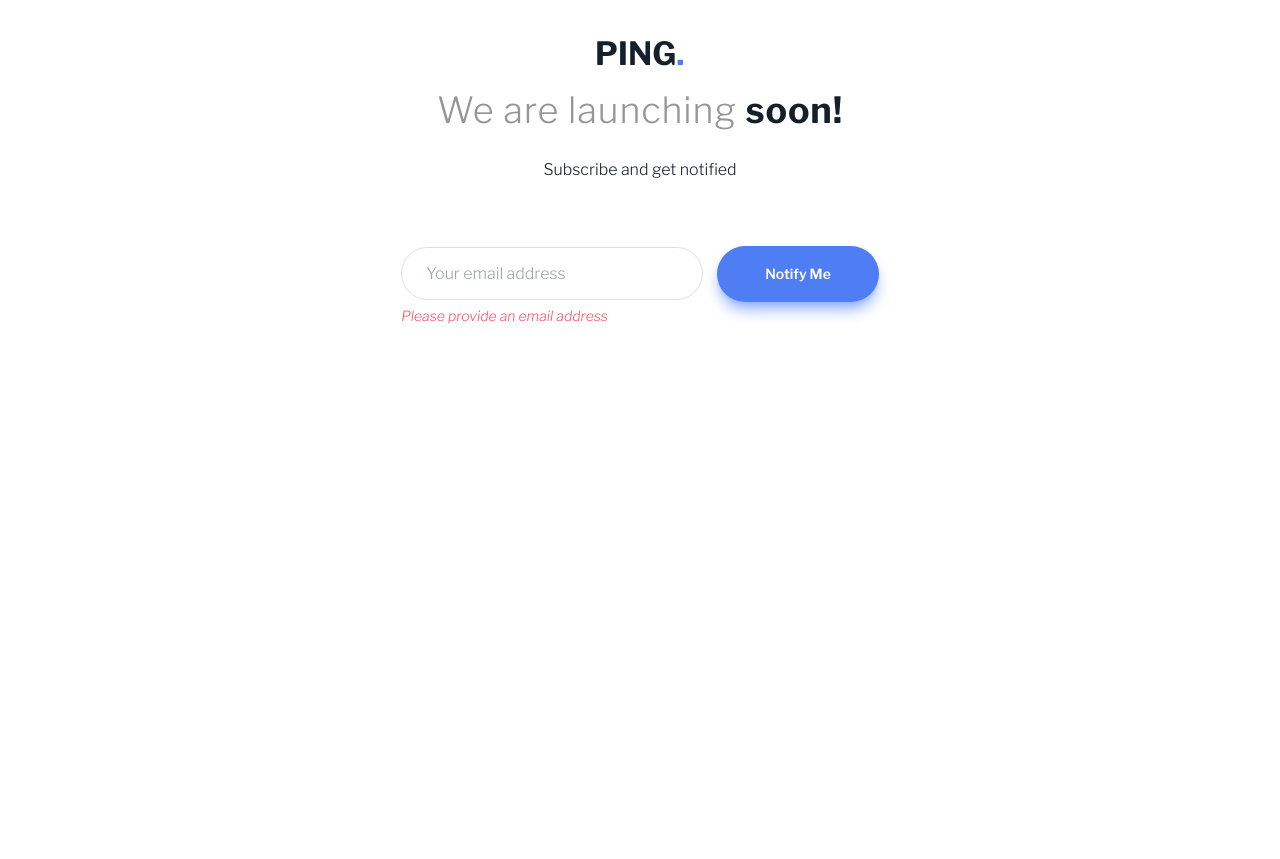
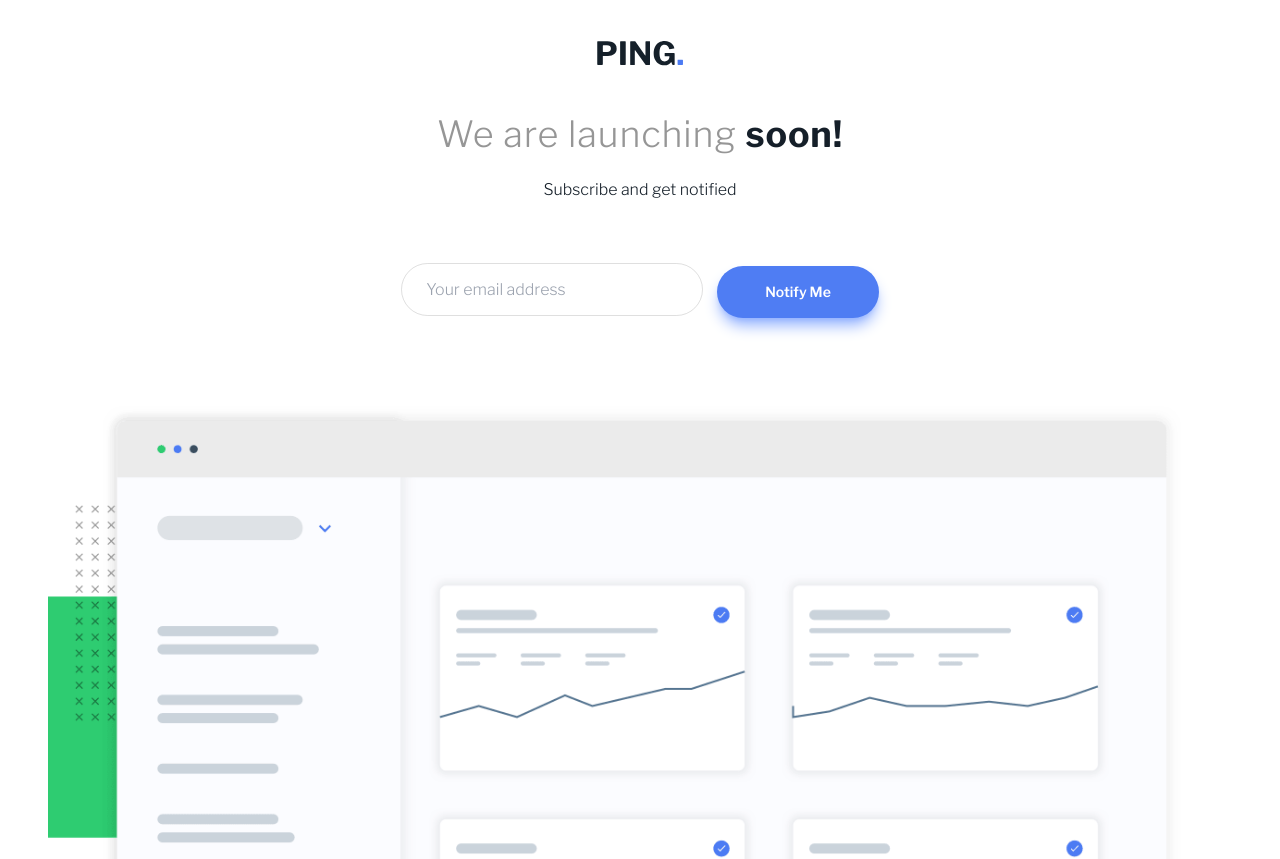
Before and after one commit to Noxlobin/fem-ping-single-column-page, a React (Create React App) app: page / in a window 1280 px wide. Shown: the top 859 px of the page. Before the commit the page ends 800 px from the top, so only its background shows below. Built offline with nearby package versions, Linux system fonts and the light colour scheme.

Commit message:
continuing

```diff
--- a/src/App.jsx
+++ b/src/App.jsx
@@ -1,24 +1,34 @@
 import logo from "./images/logo.svg";
+import dashboard from "./images/illustration-dashboard.png";
 import { useState } from "react";
 
 function App() {
   const [email, setEmail] = useState("");
+  const [isNotValid, setIsNotValid] = useState(false);
 
-  console.log(email);
+  const validateEmail = () => {
+    if (email.includes("@") && email.includes(".")) {
+      setIsNotValid(false);
+    } else {
+      setIsNotValid(true);
+    }
+  };
 
   return (
     <main>
       <div className="mx-12 my-10">
-        <img src={logo} alt="" className="block mx-auto my-6" />
+        <img src={logo} alt="" className="block mx-auto my-6 mb-12" />
         <h1 className="text-4xl text-center font-light my-6 text-gray tracking-wide leading-10">
           We are launching <span className="font-bold text-vdb">soon!</span>
         </h1>
-        <p className="my-7 text-center text-vdb">Subscribe and get notified</p>
+        <p className="my-4 text-center text-vdb">Subscribe and get notified</p>
         <div className="flex justify-center my-16">
-          <div className="mt-4">
+          <div className="mt-3">
             <label
               htmlFor="email-field"
-              className={"border border-gray/30  py-4 px-6 w-60 rounded-full "}
+              className={
+                "border border-gray/30  py-4 px-6 w-60 rounded-full mt-5"
+              }
             >
               <input
                 type="text"
@@ -29,14 +39,24 @@ function App() {
                 onChange={(e) => setEmail(e.target.value)}
               />
             </label>
-            <p className="mt-5 text-sm italic text-lightred">
+            <p
+              className={
+                isNotValid
+                  ? "mt-5 text-sm italic text-lightred "
+                  : "mt-5 text-sm italic text-lightred hidden"
+              }
+            >
               Please provide an email address
             </p>
           </div>
-          <button className="bg-blue py-3 px-12 text-white font-semibold ml-16 mb-6 text-sm rounded-full transition duration-200 hover:bg-paleblue shadow-paleblue shadow-lg">
+          <button
+            className="bg-blue py-4 px-12 text-white font-semibold ml-16 mb-6 text-sm rounded-full transition duration-200   hover:bg-paleblue shadow-paleblue shadow-lg"
+            onClick={validateEmail}
+          >
             Notify Me
           </button>
         </div>
+        <img src={dashboard} alt="" />
       </div>
     </main>
   );
```
Also changed, not shown: 1 other file (tests, documents, lock files or other folders).
